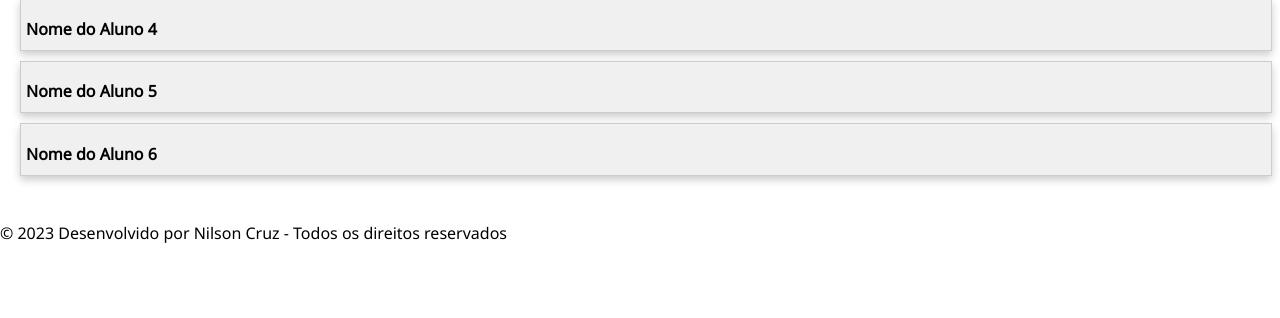
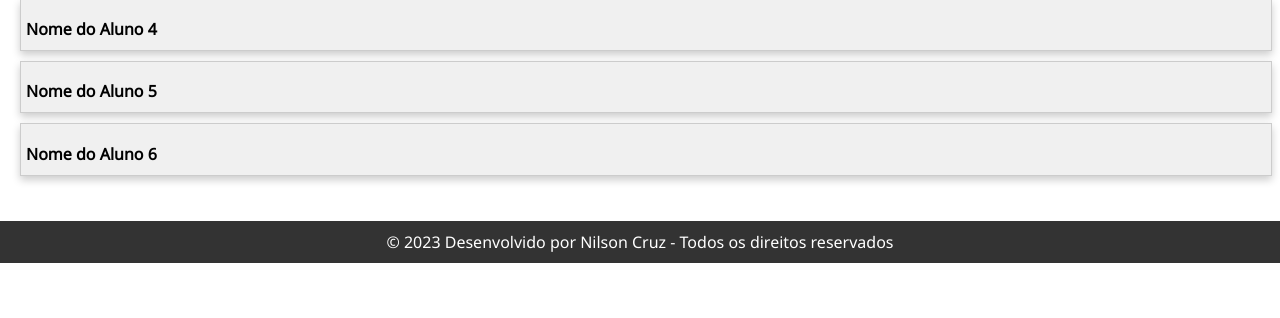
Before and after one commit to nilcruz/siteShojinho, a PHP site: page /alunos.html in a window 1280 px wide. Shown: the part 425-743 px from the top of the page. Run offline with PHP 8.4, Linux system fonts and the light colour scheme.

Commit message:
Atualização Alunos.css
Atualização de estilos conforme HTML (Cards, Footer e Menu)

```diff
--- a/styles/alunos.css
+++ b/styles/alunos.css
@@ -161,3 +161,16 @@ img {
 .icon-with-text p {
   margin-top: 5px;
 }
+
+.styled-footer-atestado {
+  background-color: #333;
+  color: #fff;
+  text-align: center;
+  padding: 10px 0;
+  width: 100%;
+  margin-top: 15px;
+}
+
+.styled-footer-atestado p {
+  margin: 0;
+}
```
